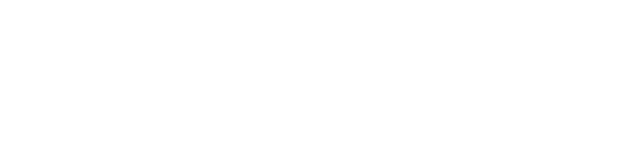
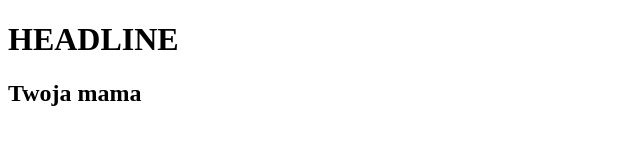
Before and after one commit to junior117/hello-world2, a plain HTML site: page index.html in a window 1280 px wide. Shown: the whole page, without its empty margins (0-640 px from the left). Drawn offline with Linux system fonts and the light colour scheme.

Commit message:
changes made on branch

```diff
--- a/index.css
+++ b/index.css
@@ -0,0 +1,3 @@
+body {
+	background-color: blue;
+}
--- a/index.html
+++ b/index.html
@@ -5,6 +5,8 @@
 	<title>giTest</title>
 </head>
 <body>
+	<h1> HEADLINE </h1>
+	<h2> Twoja mama </h2>
 
 </body>
 </html>
```
